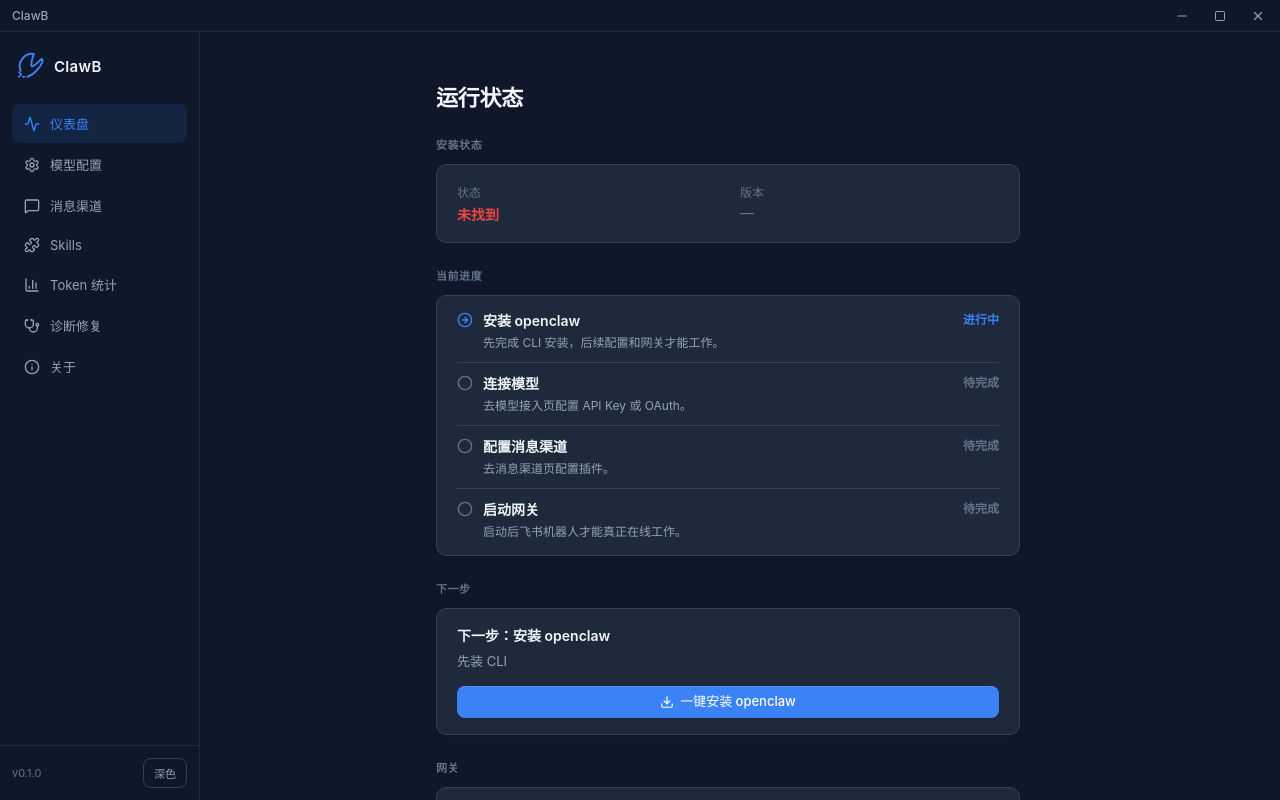
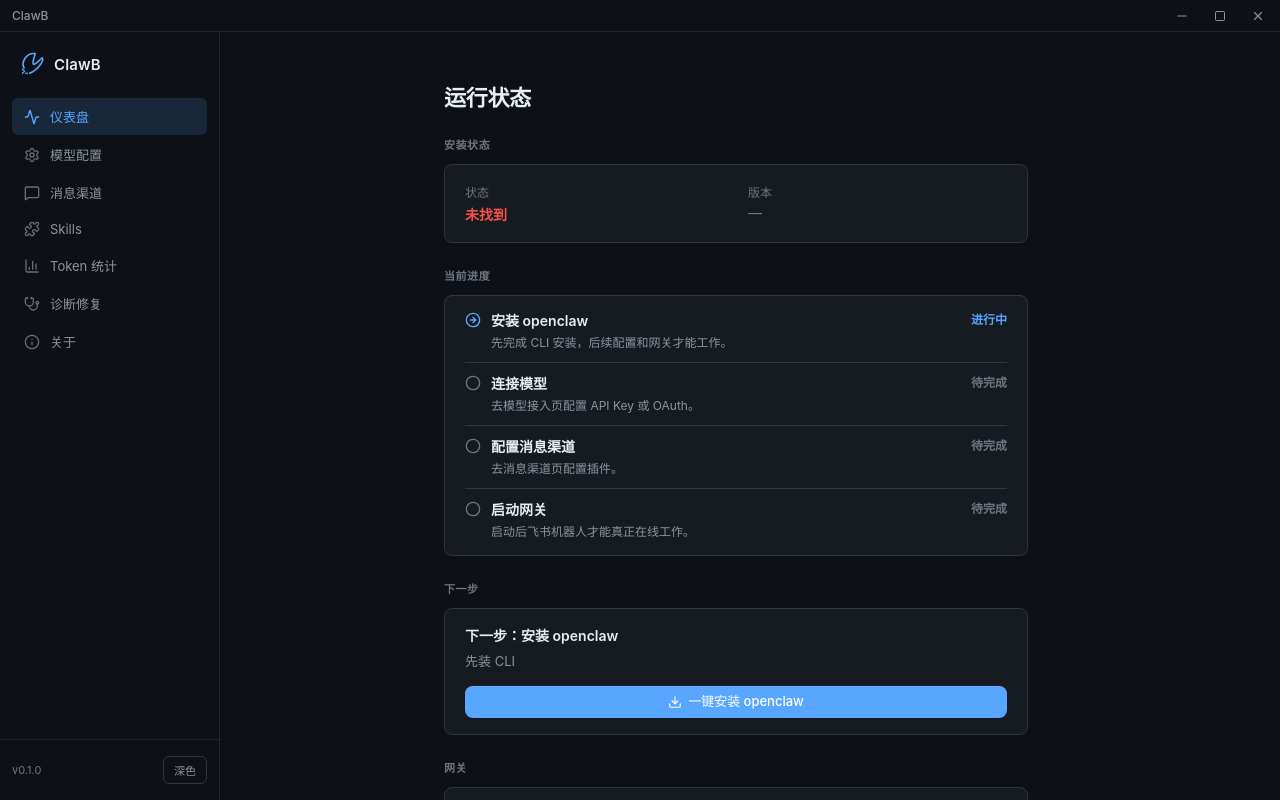
Before and after one commit to xbrooke/ClawB, a React (Vite) app: page / in a window 1280 px wide. Built offline with nearby package versions, Linux system fonts and the light colour scheme.

Commit message:
style: adapt UI to clawpanel style
- Update theme variables (colors, spacing, radius)
- Add GitHub dark theme colors (#0D1117 base)
- Update Sidebar styling (compact nav items)
- Add page-container, section-title, card-row utilities
- Remove box-shadow from glass-card, use hover background

```diff
--- a/src/components/Sidebar.tsx
+++ b/src/components/Sidebar.tsx
@@ -60,15 +60,15 @@ export function Sidebar({ current, onChange }: SidebarProps) {
     >
       <div
         style={{
-          padding: "20px 16px 16px",
+          padding: "20px 20px 18px",
           display: "flex",
           alignItems: "center",
           gap: 10,
         }}
       >
         <svg
-          width="28"
-          height="28"
+          width="24"
+          height="24"
           viewBox="42 38 168 176"
           fill="none"
           xmlns="http://www.w3.org/2000/svg"
@@ -102,7 +102,7 @@ export function Sidebar({ current, onChange }: SidebarProps) {
             fontSize: 15,
             fontWeight: 600,
             color: "var(--text-primary)",
-            letterSpacing: "0.02em",
+            letterSpacing: "0.01em",
           }}
         >
           ClawB
@@ -112,10 +112,10 @@ export function Sidebar({ current, onChange }: SidebarProps) {
       <nav
         style={{
           flex: 1,
-          padding: "8px 12px",
+          padding: "4px 12px",
           display: "flex",
           flexDirection: "column",
-          gap: 2,
+          gap: 1,
         }}
       >
         {navItems.map(({ id, label, Icon }) => {
@@ -130,18 +130,18 @@ export function Sidebar({ current, onChange }: SidebarProps) {
                 gap: 10,
                 width: "100%",
                 textAlign: "left",
-                padding: "10px 12px",
+                padding: "9px 12px",
                 borderRadius: "var(--radius-sm)",
                 fontSize: 13,
                 fontWeight: active ? 500 : 400,
                 color: active ? "var(--accent-blue)" : "var(--text-secondary)",
                 background: active ? "var(--accent-soft)" : "transparent",
-                transition: "background 0.12s ease, color 0.12s ease",
+                transition: "all 0.1s ease",
                 cursor: "pointer",
                 border: "none",
               }}
             >
-              <Icon size={16} style={{ flexShrink: 0 }} />
+              <Icon size={16} style={{ flexShrink: 0, opacity: active ? 1 : 0.7 }} />
               {label}
             </button>
           );
@@ -150,7 +150,7 @@ export function Sidebar({ current, onChange }: SidebarProps) {
 
       <div
         style={{
-          padding: "12px",
+          padding: "16px 12px",
           borderTop: "1px solid var(--sidebar-border)",
           display: "flex",
           alignItems: "center",
@@ -162,7 +162,7 @@ export function Sidebar({ current, onChange }: SidebarProps) {
           onClick={cycleTheme}
           title={`切换主题: ${THEME_PRESETS[themeIndex]?.label}`}
           style={{
-            padding: "6px 10px",
+            padding: "5px 10px",
             borderRadius: "var(--radius-sm)",
             fontSize: 11,
             fontWeight: 500,
@@ -170,7 +170,7 @@ export function Sidebar({ current, onChange }: SidebarProps) {
             background: "transparent",
             border: "1px solid var(--card-border)",
             cursor: "pointer",
-            transition: "background 0.12s ease",
+            transition: "all 0.1s ease",
           }}
         >
           {THEME_PRESETS[themeIndex]?.label}
--- a/src/styles/globals.css
+++ b/src/styles/globals.css
@@ -1,58 +1,62 @@
 :root {
-  --window-bg: #F5F6F7;
+  --window-bg: #F8F9FA;
   --sidebar-bg: #FFFFFF;
   --card-bg: #FFFFFF;
-  --card-bg-hover: #FAFAFA;
-  --card-border: #E8E8E8;
-  --sidebar-border: #E8E8E8;
+  --card-bg-hover: #F3F4F6;
+  --card-border: #E5E7EB;
+  --sidebar-border: #E5E7EB;
 
-  --text-primary: #1A1A1A;
-  --text-secondary: #666666;
-  --text-tertiary: #999999;
+  --text-primary: #111827;
+  --text-secondary: #6B7280;
+  --text-tertiary: #9CA3AF;
 
   --accent-blue: #2563EB;
-  --accent-soft: rgba(37, 99, 235, 0.08);
+  --accent-soft: rgba(37, 99, 235, 0.1);
   --accent-green: #16A34A;
   --accent-red: #DC2626;
   --accent-orange: #D97706;
   --accent-purple: #9333EA;
 
-  --radius-sm: 8px;
-  --radius-md: 10px;
-  --radius-lg: 14px;
+  --radius-sm: 6px;
+  --radius-md: 8px;
+  --radius-lg: 12px;
 
   --font-sans: -apple-system, BlinkMacSystemFont, "Segoe UI", Roboto, "Helvetica Neue", Arial, sans-serif;
   --font-mono: "SF Mono", "Cascadia Code", "Fira Code", Menlo, Monaco, monospace;
 
-  --sidebar-width: 200px;
-  --content-padding: 24px;
+  --sidebar-width: 220px;
+  --content-padding: 28px;
+  --card-padding: 20px;
+  --gap-sm: 12px;
+  --gap-md: 16px;
+  --gap-lg: 24px;
 }
 
 :root[data-ui-theme="github-dark"] {
-  --window-bg: #0F172A;
-  --sidebar-bg: #0F172A;
-  --card-bg: #1E293B;
-  --card-bg-hover: #263347;
-  --card-border: #334155;
-  --sidebar-border: #1E293B;
+  --window-bg: #0D1117;
+  --sidebar-bg: #0D1117;
+  --card-bg: #161B22;
+  --card-bg-hover: #1C2128;
+  --card-border: #30363D;
+  --sidebar-border: #21262D;
 
-  --text-primary: #F1F5F9;
-  --text-secondary: #94A3B8;
-  --text-tertiary: #64748B;
+  --text-primary: #E6EDF3;
+  --text-secondary: #8B949E;
+  --text-tertiary: #6E7681;
 
-  --accent-blue: #3B82F6;
-  --accent-soft: rgba(59, 130, 246, 0.12);
-  --accent-green: #22C55E;
-  --accent-red: #EF4444;
-  --accent-orange: #F59E0B;
-  --accent-purple: #A855F7;
+  --accent-blue: #58A6FF;
+  --accent-soft: rgba(88, 166, 255, 0.15);
+  --accent-green: #3FB950;
+  --accent-red: #F85149;
+  --accent-orange: #D29922;
+  --accent-purple: #A371F7;
 }
 
 :root[data-ui-theme="frost"] {
   --window-bg: #FFFFFF;
   --sidebar-bg: #FFFFFF;
   --card-bg: #FFFFFF;
-  --card-bg-hover: #F8F9FA;
+  --card-bg-hover: #F9FAFB;
   --card-border: #E5E7EB;
   --sidebar-border: #E5E7EB;
 
@@ -91,12 +95,40 @@ body {
   background: var(--card-bg);
   border: 1px solid var(--card-border);
   border-radius: var(--radius-md);
-  box-shadow: 0 1px 3px rgba(0, 0, 0, 0.04);
-  transition: border-color 0.15s ease, box-shadow 0.15s ease, background 0.15s ease;
+  box-shadow: none;
+  transition: border-color 0.15s ease, background 0.15s ease;
 }
 
 .glass-card:hover {
-  box-shadow: 0 2px 8px rgba(0, 0, 0, 0.06);
+  background: var(--card-bg-hover);
+}
+
+.page-container {
+  padding: var(--content-padding);
+  display: flex;
+  flex-direction: column;
+  gap: var(--gap-lg);
+  height: 100%;
+  overflow-y: auto;
+}
+
+.section-title {
+  font-size: 12px;
+  font-weight: 600;
+  color: var(--text-secondary);
+  text-transform: uppercase;
+  letter-spacing: 0.04em;
+  margin-bottom: var(--gap-sm);
+}
+
+.card-row {
+  display: flex;
+  flex-direction: column;
+  gap: var(--gap-sm);
+  padding: var(--card-padding);
+  background: var(--card-bg);
+  border: 1px solid var(--card-border);
+  border-radius: var(--radius-md);
 }
 
 ::-webkit-scrollbar { width: 6px; }
```
